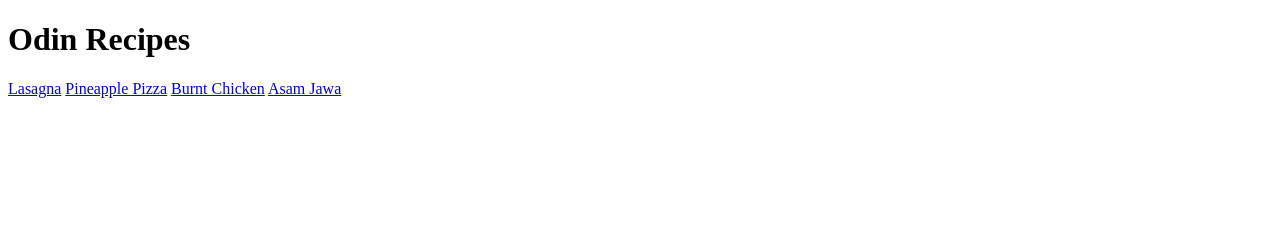
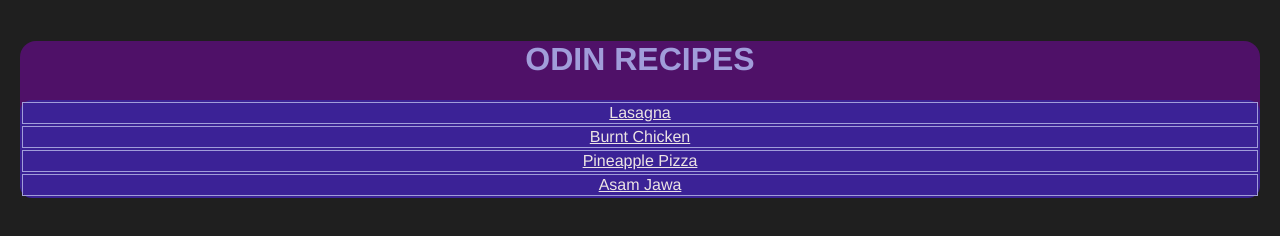
Before and after one commit to OrntSpisc/odin-recipes, a plain HTML site: page index.html in a window 1280 px wide. Drawn offline with Linux system fonts and the light colour scheme.

Commit message:
messy css

```diff
--- a/index.html
+++ b/index.html
@@ -3,13 +3,37 @@
 <head>
     <meta charset="UTF-8">
     <title>Odin Recipes</title>
+    <link rel="stylesheet" href="style.css">
 </head>
 <body>
-    <h1>Odin Recipes</h1>
-    <a href="recipes/lasagna.html">Lasagna</a>
-    <a href="recipes/pineapplepizza.html">Pineapple Pizza</a>
-    <a href="recipes/burntchicken.html">Burnt Chicken</a>
-    <a href="recipes/asamjawa.html">Asam Jawa</a>
+    <div class="container">
+        <h1 id="title">Odin Recipes</h1>
+
+        <div class="menu">
+            <table class="table">
+                <tr>
+                    <td>
+                        <a href="recipes/lasagna.html">Lasagna</a>
+                    </td>
+                </tr>
+                <tr>
+                    <td>
+                        <a href="recipes/burntchicken.html">Burnt Chicken</a>
+                    </td>
+                </tr>
+                <tr>
+                    <td>
+                        <a href="recipes/pineapplepizza.html">Pineapple Pizza</a>
+                    </td>
+                </tr>
+                <tr>
+                    <td>
+                        <a href="recipes/asamjawa.html">Asam Jawa</a>
+                    </td>
+                </tr>
+            </ul>
+        </div>
+    </div>
 
 </body>
 </html>
--- /dev/null
+++ b/style.css
@@ -0,0 +1,37 @@
+body {
+    background-color: #1f1f1f;
+    padding: 12px;
+    font-family: "Source Sans Pro", Helvetica, sans-serif;
+    text-align: center;
+    color: #a19dda;
+}
+
+.container {
+    background-color: #4f1168;
+    border-radius: 16px;
+    color: #a19dda;
+}
+
+.table{
+    list-style-type: none;
+    background-color: #3b2296;
+    border-radius: 12px;
+    width: 100%;
+}
+
+td {
+    border: 1px solid;
+}
+
+a:hover {
+    color: #a19dda;
+}
+
+a {
+    color: #ece4e4;
+}
+
+#title {
+    text-transform: uppercase;
+    font-weight: 900;
+}
```
Also changed, not shown: recipes/lasagna.html (+2 -1 lines).
